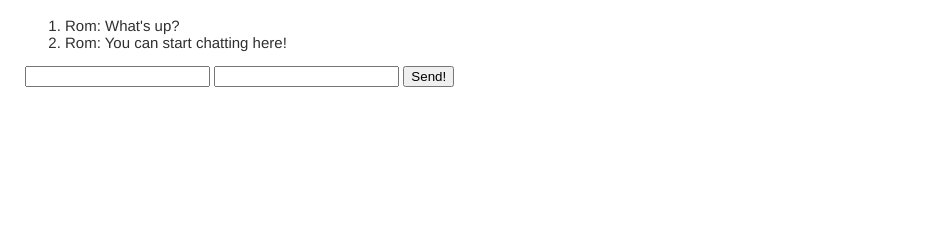
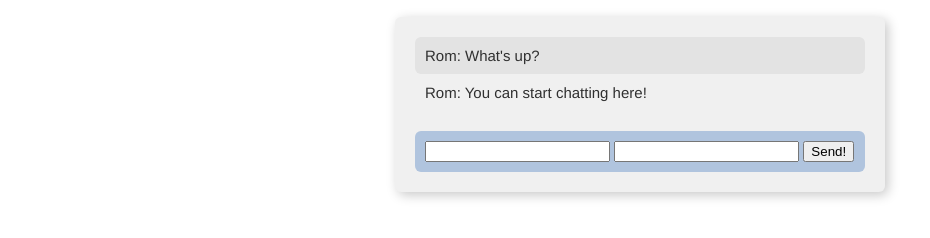
Before and after one commit to rmb-dev/rmb_chatapp, a website: page index.html in a window 1280 px wide. Shown: the part 62-300 px from the top of the page, without its empty margins (0-930 px from the left). Drawn offline with nearby package versions, Linux system fonts and the light colour scheme; no server answers.

Commit message:
Update style.css

```diff
--- a/style.css
+++ b/style.css
@@ -5,3 +5,35 @@ body {
   font-size: 15px;
   margin: 25px;
 }
+
+main {
+  background-color: #f0f0f0;
+  border-radius: 6px;
+  box-shadow: 3px 3px 12px #c8c8c8;
+  margin: 20px auto;
+  max-width: 450px;
+  padding: 20px;
+}
+
+ol {
+  list-style: none;
+  margin-bottom: 20px;
+  margin-top: 0;
+  padding: 0;
+}
+
+li {
+  padding: 10px;
+}
+
+li:nth-child(odd) {
+  background-color: #e3e3e3;
+  border-radius: 6px;
+}
+
+form {
+  background-color: lightsteelblue;
+  border-radius: 6px;
+  margin: 0;
+  padding: 10px;
+}
```
